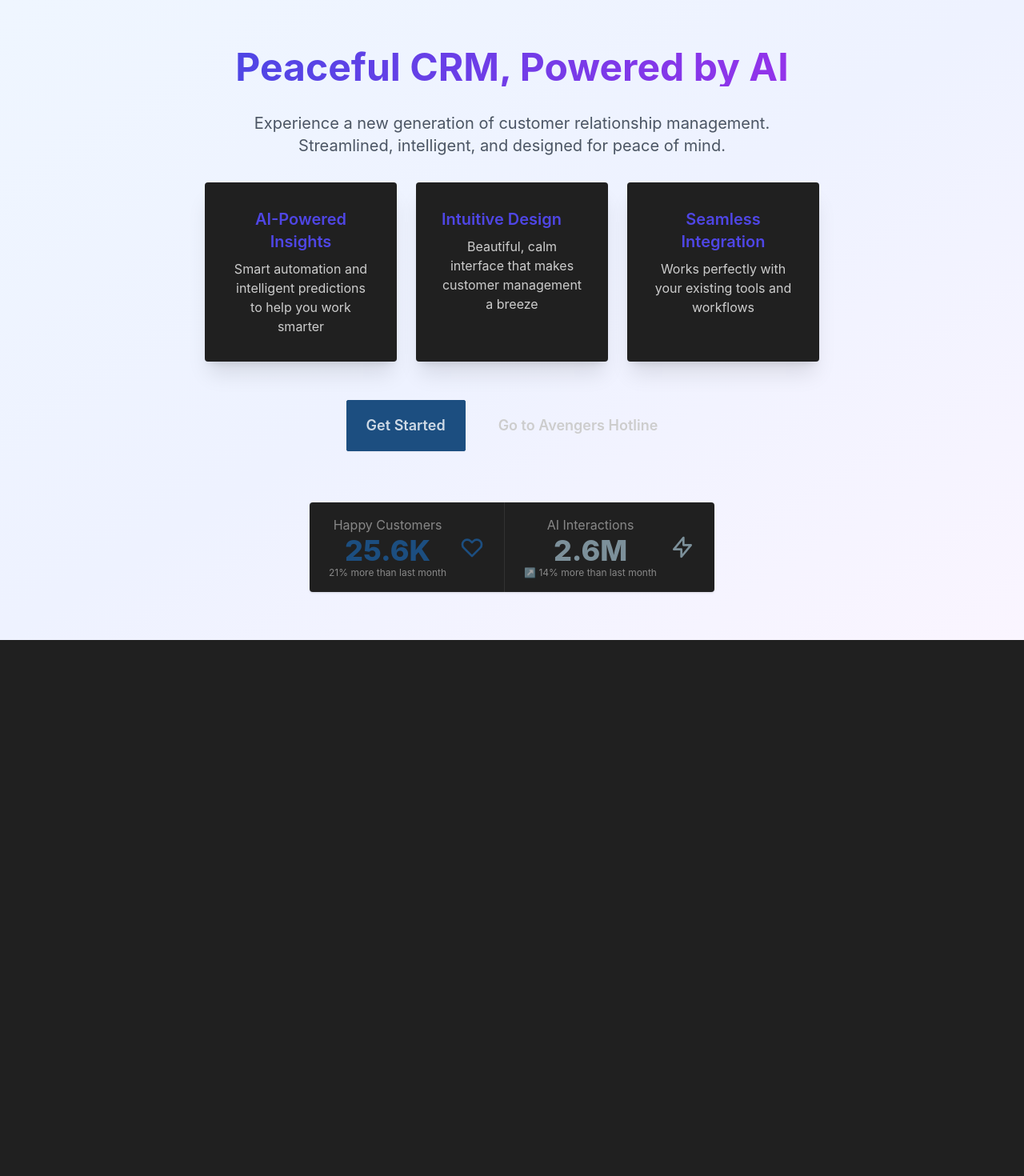
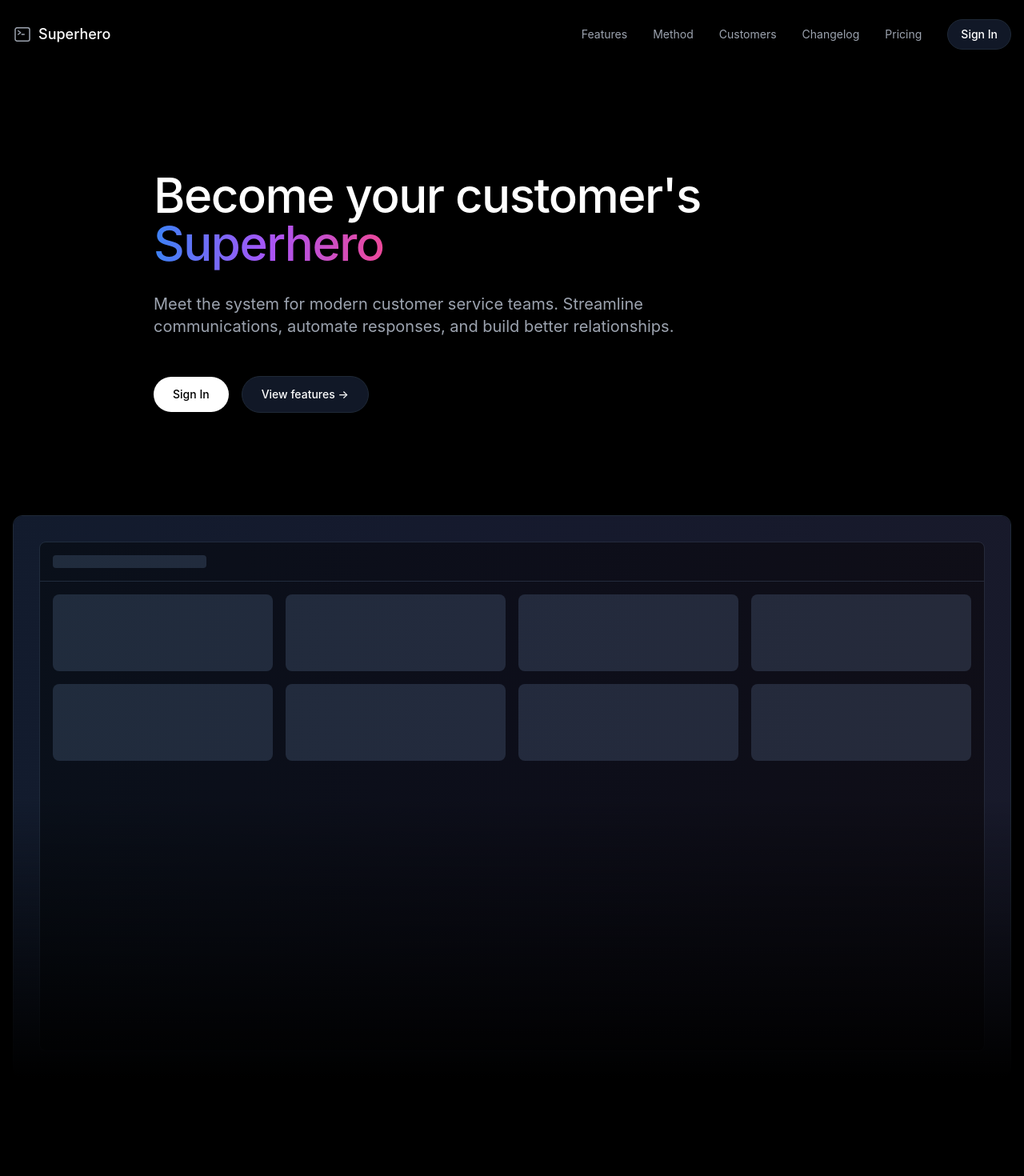
Before and after one commit to john-gauntletai/zendesk, a React (Vite) app: page / in a window 1280 px wide. Shown: the top 1470 px of the page at 80% size. Before the commit the page ends 800 px from the top, so only its background shows below. Built offline with nearby package versions, Linux system fonts and the light colour scheme; no server answers; the database is empty.

Commit message:
pretty good right now

```diff
--- a/index.html
+++ b/index.html
@@ -1,10 +1,10 @@
 <!doctype html>
-<html lang="en" data-theme="business">
+<html lang="en">
   <head>
     <meta charset="UTF-8" />
     <link rel="icon" type="image/svg+xml" href="/vite.svg" />
     <meta name="viewport" content="width=device-width, initial-scale=1.0" />
-    <title>Vite + React + TS</title>
+    <title>Superhero</title>
   </head>
   <body>
     <div id="root"></div>
--- a/src/components/LandingPage.tsx
+++ b/src/components/LandingPage.tsx
@@ -1,113 +1,149 @@
 import { Link } from 'react-router';
+import {
+  RocketLaunchIcon,
+  SparklesIcon,
+  BoltIcon,
+  CommandLineIcon
+} from '@heroicons/react/24/outline';
 
 const LandingPage = () => {
   return (
-    <div className="min-h-screen bg-gradient-to-br from-blue-50 via-indigo-50 to-purple-50">
-      <div className="min-h-screen hero">
-        <div className="text-center hero-content">
-          <div className="max-w-3xl">
-            <h1 className="inline-block mb-8 text-5xl font-bold text-transparent bg-gradient-to-r from-indigo-600 to-purple-600 bg-clip-text">
-              Peaceful CRM, Powered by AI
-            </h1>
-            <p className="mb-8 text-xl text-gray-600">
-              Experience a new generation of customer relationship management.
-              Streamlined, intelligent, and designed for peace of mind.
-            </p>
-
-            <div className="grid grid-cols-1 gap-6 mb-12 md:grid-cols-3">
-              <div className="transition-all duration-300 shadow-xl card bg-base-100 hover:shadow-2xl">
-                <div className="card-body">
-                  <h2 className="text-indigo-600 card-title">
-                    AI-Powered Insights
-                  </h2>
-                  <p>
-                    Smart automation and intelligent predictions to help you
-                    work smarter
-                  </p>
+    <div className="min-h-screen bg-black text-white">
+      {/* Navigation */}
+      <nav className="container px-4 py-6 mx-auto">
+        <div className="flex items-center justify-between">
+          <div className="flex items-center gap-2">
+            <CommandLineIcon className="w-6 h-6 text-gray-400" />
+            <span className="text-lg font-medium">
+              Superhero
+            </span>
+          </div>
+          <div className="flex items-center gap-8">
+            <Link to="/features" className="text-sm text-gray-400 hover:text-white">
+              Features
+            </Link>
+            <Link to="/method" className="text-sm text-gray-400 hover:text-white">
+              Method
+            </Link>
+            <Link to="/customers" className="text-sm text-gray-400 hover:text-white">
+              Customers
+            </Link>
+            <Link to="/changelog" className="text-sm text-gray-400 hover:text-white">
+              Changelog
+            </Link>
+            <Link to="/pricing" className="text-sm text-gray-400 hover:text-white">
+              Pricing
+            </Link>
+            <Link
+              to="/login"
+              className="px-4 py-2 text-sm font-medium text-white bg-gray-900 rounded-full border border-gray-800 hover:border-gray-700"
+            >
+              Sign In
+            </Link>
           </div>
         </div>
+      </nav>
 
-              <div className="transition-all duration-300 shadow-xl card bg-base-100 hover:shadow-2xl">
-                <div className="card-body">
-                  <h2 className="text-indigo-600 card-title">
-                    Intuitive Design
-                  </h2>
-                  <p>
-                    Beautiful, calm interface that makes customer management a
-                    breeze
+      {/* Hero Section */}
+      <div className="container px-4 mx-auto mt-32">
+        <div className="max-w-4xl mx-auto">
+          <h1 className="text-6xl font-medium tracking-tight mb-8">
+            Become your customer's
+            <br />
+            <span className="bg-gradient-to-r from-blue-500 via-purple-500 to-pink-500 text-transparent bg-clip-text">
+              Superhero
+            </span>
+          </h1>
+          <p className="text-xl text-gray-400 mb-12 max-w-2xl">
+            Meet the system for modern customer service teams.
+            Streamline communications, automate responses, and build better relationships.
           </p>
-                </div>
-              </div>
-
-              <div className="transition-all duration-300 shadow-xl card bg-base-100 hover:shadow-2xl">
-                <div className="card-body">
-                  <h2 className="text-indigo-600 card-title">
-                    Seamless Integration
-                  </h2>
-                  <p>Works perfectly with your existing tools and workflows</p>
+          <div className="flex items-center gap-4">
+            <Link
+              to="/login"
+              className="px-6 py-3 text-sm font-medium bg-white text-black rounded-full hover:bg-gray-100"
+            >
+              Sign In
+            </Link>
+            <Link
+              to="/features"
+              className="px-6 py-3 text-sm font-medium text-white bg-gray-900 rounded-full border border-gray-800 hover:border-gray-700"
+            >
+              View features →
+            </Link>
           </div>
         </div>
       </div>
 
-            <div className="flex justify-center gap-4">
-              <Link to="/login" className="btn btn-primary btn-lg">
-                Get Started
-              </Link>
-              <Link to="/avengers" className="btn btn-ghost btn-lg">
-                Go to Avengers Hotline
-              </Link>
+      {/* App Preview */}
+      <div className="mt-32 relative">
+        <div className="absolute inset-0 bg-gradient-to-t from-black via-transparent to-transparent z-10" />
+        <div className="container px-4 mx-auto">
+          <div className="relative rounded-xl overflow-hidden border border-gray-800">
+            <div className="absolute inset-0 bg-gradient-to-r from-blue-500/10 via-purple-500/10 to-pink-500/10 opacity-30" />
+            <div className="aspect-video bg-gray-900 p-8">
+              {/* App screenshot would go here */}
+              <div className="h-full rounded-lg border border-gray-800 bg-black/50">
+                <div className="p-4 border-b border-gray-800">
+                  <div className="h-4 w-48 bg-gray-800 rounded" />
                 </div>
-
-            <div className="mt-16">
-              <div className="shadow stats">
-                <div className="stat">
-                  <div className="stat-figure text-primary">
-                    <svg
-                      xmlns="http://www.w3.org/2000/svg"
-                      fill="none"
-                      viewBox="0 0 24 24"
-                      className="inline-block w-8 h-8 stroke-current"
-                    >
-                      <path
-                        strokeLinecap="round"
-                        strokeLinejoin="round"
-                        strokeWidth="2"
-                        d="M4.318 6.318a4.5 4.5 0 000 6.364L12 20.364l7.682-7.682a4.5 4.5 0 00-6.364-6.364L12 7.636l-1.318-1.318a4.5 4.5 0 00-6.364 0z"
-                      ></path>
-                    </svg>
-                  </div>
-                  <div className="stat-title">Happy Customers</div>
-                  <div className="stat-value text-primary">25.6K</div>
-                  <div className="stat-desc">21% more than last month</div>
-                </div>
-
-                <div className="stat">
-                  <div className="stat-figure text-secondary">
-                    <svg
-                      xmlns="http://www.w3.org/2000/svg"
-                      fill="none"
-                      viewBox="0 0 24 24"
-                      className="inline-block w-8 h-8 stroke-current"
-                    >
-                      <path
-                        strokeLinecap="round"
-                        strokeLinejoin="round"
-                        strokeWidth="2"
-                        d="M13 10V3L4 14h7v7l9-11h-7z"
-                      ></path>
-                    </svg>
-                  </div>
-                  <div className="stat-title">AI Interactions</div>
-                  <div className="stat-value text-secondary">2.6M</div>
-                  <div className="stat-desc">↗️ 14% more than last month</div>
+                <div className="grid grid-cols-4 gap-4 p-4">
+                  {[...Array(8)].map((_, i) => (
+                    <div key={i} className="h-24 bg-gray-800 rounded-lg" />
+                  ))}
                 </div>
               </div>
             </div>
           </div>
         </div>
       </div>
+
+      {/* Features Grid */}
+      <div className="container px-4 mx-auto mt-32">
+        <div className="grid grid-cols-1 md:grid-cols-3 gap-8">
+          {features.map((feature, index) => (
+            <div
+              key={index}
+              className="p-6 rounded-xl border border-gray-800 bg-gradient-to-b from-gray-900 to-black"
+            >
+              <feature.icon className="w-8 h-8 mb-4 text-gray-400" />
+              <h3 className="text-lg font-medium mb-2">
+                {feature.title}
+              </h3>
+              <p className="text-gray-400 text-sm">
+                {feature.description}
+              </p>
+            </div>
+          ))}
+        </div>
+      </div>
+
+      {/* Footer */}
+      <footer className="container px-4 mx-auto mt-32 py-8 border-t border-gray-800">
+        <div className="text-sm text-gray-400">
+          Built with precision for modern teams
+        </div>
+      </footer>
     </div>
   );
 };
 
+const features = [
+  {
+    icon: SparklesIcon,
+    title: "AI-Powered Assistance",
+    description: "Intelligent automation that learns and adapts to your team's workflow."
+  },
+  {
+    icon: BoltIcon,
+    title: "Real-Time Collaboration",
+    description: "Work together seamlessly with integrated tools and instant updates."
+  },
+  {
+    icon: RocketLaunchIcon,
+    title: "Powerful Analytics",
+    description: "Data-driven insights to optimize your customer relationships."
+  }
+];
+
 export default LandingPage;
--- a/src/components/SignIn.tsx
+++ b/src/components/SignIn.tsx
@@ -3,9 +3,33 @@ import { useState } from 'react';
 import {
   EnvelopeIcon,
   LockClosedIcon,
+  CommandLineIcon,
 } from '@heroicons/react/24/outline';
 import { toast } from 'react-hot-toast';
 import supabase from '../supabase';
+
+const quotes = [
+  {
+    text: "The greatest power we have is the power to empower others.",
+    author: "Director Nick Fury"
+  },
+  {
+    text: "Every interaction is a chance to be someone's hero.",
+    author: "Agent Maria Hill"
+  },
+  {
+    text: "True strength lies in lifting others up.",
+    author: "Dr. Bruce Banner"
+  },
+  {
+    text: "The best technology is invisible, yet makes everyone feel extraordinary.",
+    author: "Tony Stark"
+  },
+  {
+    text: "Together, we can solve any challenge that comes our way.",
+    author: "Steve Rogers"
+  }
+];
 
 const SignIn = () => {
   const navigate = useNavigate();
@@ -18,6 +42,8 @@ const SignIn = () => {
   });
   const [error, setError] = useState<string | null>(null);
   const [loading, setLoading] = useState(false);
+
+  const randomQuote = quotes[Math.floor(Math.random() * quotes.length)];
 
   const handleInputChange = (e: React.ChangeEvent<HTMLInputElement>) => {
     setFormData({
@@ -87,28 +113,27 @@ const SignIn = () => {
   if (isVerificationSent) {
     return (
       <div className="flex min-h-screen">
-        {/* Left side - Animation and Quote */}
-        <div className="relative hidden w-1/2 overflow-hidden bg-gradient-to-br from-primary to-secondary lg:flex lg:flex-col lg:justify-center lg:items-center">
-          {/* Animated shapes */}
-          <div className="absolute inset-0">
-            <div className="absolute w-64 h-64 rounded-full bg-white/10 animate-float top-1/4 left-1/4" />
-            <div className="absolute w-48 h-48 rounded-full bg-white/10 animate-float-delayed top-1/2 right-1/4" />
-            <div className="absolute w-32 h-32 rounded-full bg-white/10 animate-float-slow bottom-1/4 left-1/3" />
-          </div>
+        {/* Left side - Quote and Gradient */}
+        <div className="relative hidden w-1/2 overflow-hidden bg-gradient-to-br from-gray-900 via-gray-800 to-gray-900 lg:flex lg:flex-col lg:justify-center lg:items-center">
+          {/* Static gradient overlay */}
+          <div className="absolute inset-0 bg-gradient-to-br from-primary/10 to-secondary/10" />
 
           {/* Quote */}
-          <div className="relative z-10 text-center">
-            <h2 className="mb-4 text-4xl font-bold text-white">
-              The CRM for 1 person unicorns
+          <div className="relative z-10 text-center px-8 max-w-lg">
+            <h2 className="mb-4 text-3xl font-medium text-white/90 leading-relaxed">
+              "{randomQuote.text}"
             </h2>
-            <p className="text-lg text-white/80">
-              Streamline your workflow, amplify your impact
+            <p className="text-white/70 text-sm font-medium">
+              {randomQuote.author}
             </p>
+            <div className="mt-6 flex justify-center">
+              <div className="w-16 h-0.5 bg-white/10 rounded-full" />
+            </div>
           </div>
         </div>
 
         {/* Right side - Verification Panel */}
-        <div className="flex items-center justify-center w-full p-8 lg:w-1/2 bg-base-100">
+        <div className="flex items-center justify-center w-full p-8 lg:w-1/2 bg-base-200">
           <div className="w-full max-w-md">
             <div className="mb-8 text-center">
               <Link to="/" className="text-2xl font-bold text-primary">
@@ -124,37 +149,39 @@ const SignIn = () => {
 
   return (
     <div className="flex min-h-screen">
-      {/* Left side - Animation and Quote */}
-      <div className="relative hidden w-1/2 overflow-hidden bg-gradient-to-br from-primary to-secondary lg:flex lg:flex-col lg:justify-center lg:items-center">
-        {/* Animated shapes */}
-        <div className="absolute inset-0">
-          <div className="absolute w-64 h-64 rounded-full bg-white/10 animate-float top-1/4 left-1/4" />
-          <div className="absolute w-48 h-48 rounded-full bg-white/10 animate-float-delayed top-1/2 right-1/4" />
-          <div className="absolute w-32 h-32 rounded-full bg-white/10 animate-float-slow bottom-1/4 left-1/3" />
-        </div>
+      {/* Left side - Quote and Gradient */}
+      <div className="relative hidden w-1/2 overflow-hidden bg-gradient-to-br from-gray-900 via-gray-800 to-gray-900 lg:flex lg:flex-col lg:justify-center lg:items-center">
+        {/* Static gradient overlay */}
+        <div className="absolute inset-0 bg-gradient-to-br from-primary/10 to-secondary/10" />
 
         {/* Quote */}
-        <div className="relative z-10 text-center">
-          <h2 className="mb-4 text-4xl font-bold text-white">
-            The CRM for 1 person unicorns
+        <div className="relative z-10 text-center px-8 max-w-lg">
+          <h2 className="mb-4 text-3xl font-medium text-white/90 leading-relaxed">
+            "{randomQuote.text}"
           </h2>
-          <p className="text-lg text-white/80">
-            Streamline your workflow, amplify your impact
+          <p className="text-white/70 text-sm font-medium">
+            {randomQuote.author}
           </p>
+          <div className="mt-6 flex justify-center">
+            <div className="w-16 h-0.5 bg-white/10 rounded-full" />
+          </div>
         </div>
       </div>
 
       {/* Right side - Form */}
-      <div className="flex items-center justify-center w-full p-8 lg:w-1/2 bg-base-100">
+      <div className="flex items-center justify-center w-full p-8 lg:w-1/2 bg-base-200">
         <div className="w-full max-w-md">
           <div className="mb-8 text-center">
-            <Link to="/" className="text-2xl font-bold text-primary">
-              Your Logo
+            <Link to="/" className="flex items-center justify-center gap-2 mb-6">
+              <CommandLineIcon className="w-6 h-6 text-gray-400" />
+              <span className="text-lg font-medium">
+                Superhero
+              </span>
             </Link>
-            <h2 className="mt-6 mb-2 text-2xl font-bold">
+            <h2 className="text-xl font-medium mb-2">
               {isSignIn ? 'Welcome back' : 'Create your account'}
             </h2>
-            <p className="text-gray-500">
+            <p className="text-sm text-base-content/60">
               {isSignIn
                 ? "Let's get back to business"
                 : 'Start your journey with us'}
@@ -163,54 +190,54 @@ const SignIn = () => {
 
           <form className="space-y-4" onSubmit={handleSubmit}>
             <div className="form-control">
-              <label className="label">
-                <span className="label-text">Email</span>
+              <label className="label py-1">
+                <span className="label-text text-sm">Email</span>
               </label>
               <div className="relative">
-                <EnvelopeIcon className="absolute w-5 h-5 text-gray-400 transform -translate-y-1/2 left-3 top-1/2" />
+                <EnvelopeIcon className="absolute w-4 h-4 text-base-content/40 transform -translate-y-1/2 left-3 top-1/2" />
                 <input
                   type="email"
                   name="email"
                   value={formData.email}
                   onChange={handleInputChange}
                   placeholder="you@example.com"
-                  className="w-full pl-10 input input-bordered"
+                  className="w-full pl-9 input input-bordered input-sm h-9 text-sm"
                   required
                 />
               </div>
             </div>
 
             <div className="form-control">
-              <label className="label">
-                <span className="label-text">Password</span>
+              <label className="label py-1">
+                <span className="label-text text-sm">Password</span>
               </label>
               <div className="relative">
-                <LockClosedIcon className="absolute w-5 h-5 text-gray-400 transform -translate-y-1/2 left-3 top-1/2" />
+                <LockClosedIcon className="absolute w-4 h-4 text-base-content/40 transform -translate-y-1/2 left-3 top-1/2" />
                 <input
                   type="password"
                   name="password"
                   value={formData.password}
                   onChange={handleInputChange}
                   placeholder="••••••••"
-                  className="w-full pl-10 input input-bordered"
+                  className="w-full pl-9 input input-bordered input-sm h-9 text-sm"
                   required
                 />
               </div>
             </div>
 
             {error && (
-              <div className="text-sm text-error">
+              <div className="text-xs text-error">
                 {error}
               </div>
             )}
 
             <button
               type="submit"
-              className="w-full btn btn-primary"
+              className="w-full btn btn-primary btn-sm h-9 min-h-0"
               disabled={loading}
             >
               {loading ? (
-                <span className="loading loading-spinner"></span>
+                <span className="loading loading-spinner loading-sm"></span>
               ) : (
                 isSignIn ? 'Sign In' : 'Create Account'
               )}
@@ -218,11 +245,11 @@ const SignIn = () => {
           </form>
 
           <div className="mt-6 text-center">
-            <p className="text-gray-500">
+            <p className="text-sm text-base-content/60">
               {isSignIn ? "Don't have an account?" : 'Already have an account?'}
               <button
                 onClick={() => setIsSignIn(!isSignIn)}
-                className="ml-2 link link-primary"
+                className="ml-2 text-sm font-medium text-primary hover:text-primary/80"
               >
                 {isSignIn ? 'Sign up' : 'Sign in'}
               </button>
--- a/tailwind.config.js
+++ b/tailwind.config.js
@@ -5,7 +5,4 @@ export default {
     extend: {},
   },
   plugins: [require('daisyui')],
-  daisyui: {
-    themes: ['light', 'business'],
-  },
 };
```
Also changed, not shown: 1 other file (tests, documents, lock files or other folders). Lines whose indentation alone changed are shown as unchanged.
